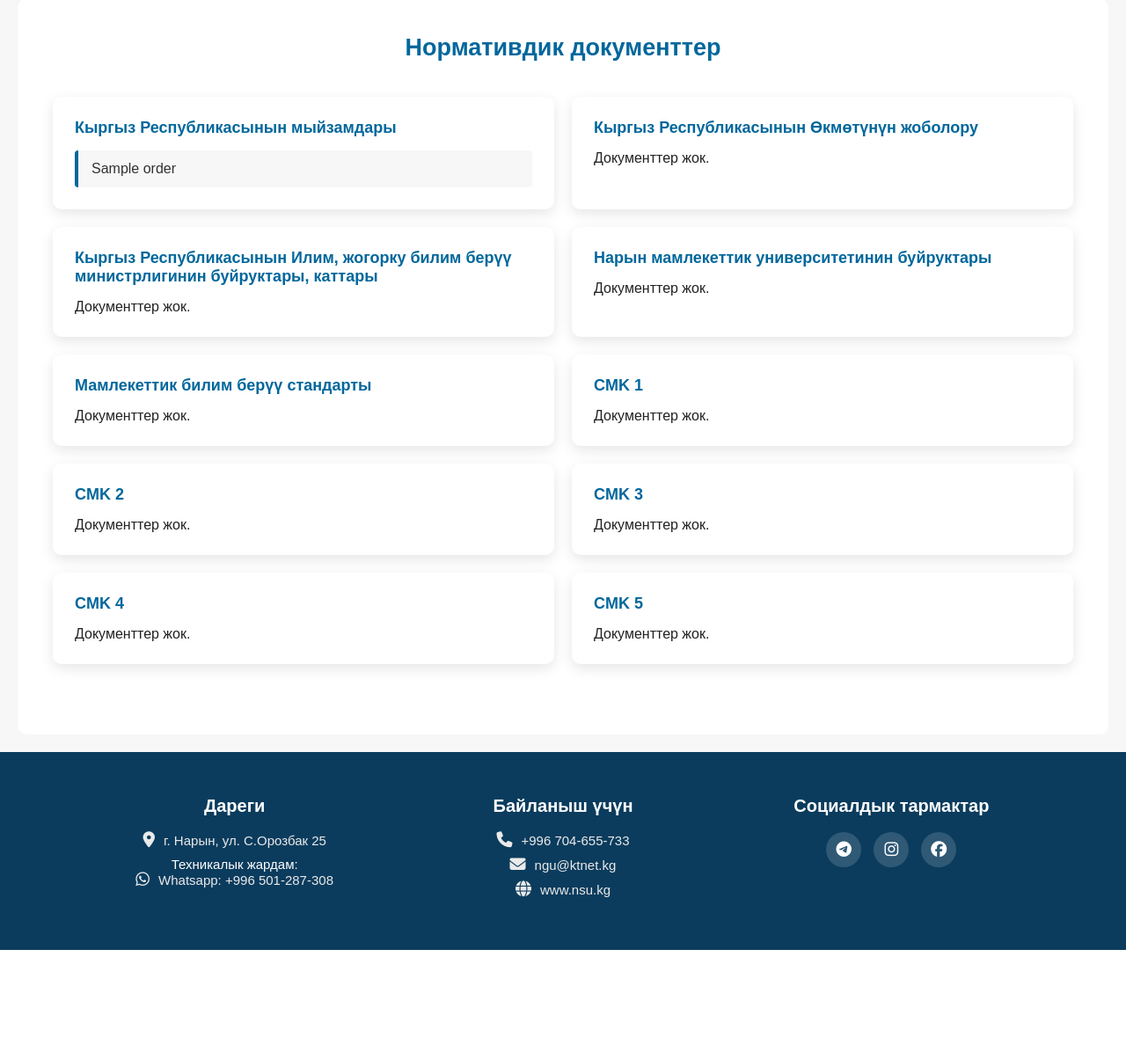
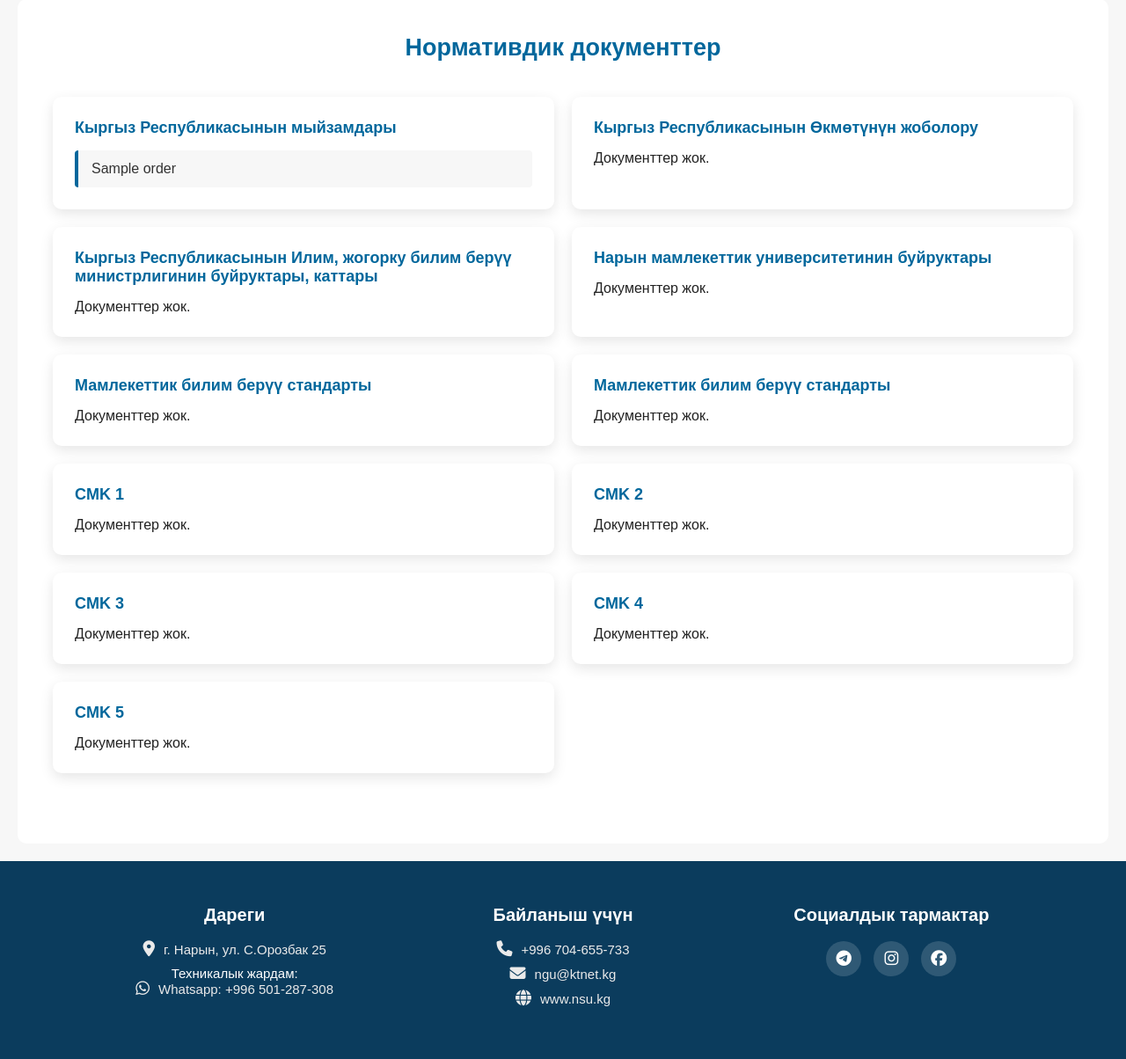
Before and after one commit to Kamchybek2004/acr, a Django app: page /document/ in a window 1280 px wide. Shown: the part 649-1853 px from the top of the page at 88% size. Before the commit the page ends 1729 px from the top, so only its background shows below. Run offline with Django 5.2, Linux system fonts and the light colour scheme; tables that the repository leaves empty hold one stand-in row (values such as "Sample post").

Commit message:
Добавление раздела учебный план

```diff
--- a/core/templates/core/document.html
+++ b/core/templates/core/document.html
@@ -63,6 +63,18 @@
                 {% empty %}
                     <p>Документтер жок.</p>
                 {% endfor %}
+            </div>
+
+             <!-- ГОС -->
+            <div class="order">
+                <h2>Мамлекеттик билим берүү стандарты</h2>
+                <div class="resolution-block">
+                    {% for order in categories.edu_plan %}
+                        <a href="{{ order.file.url }}" target="_blank">{{ order.title }}</a>
+                    {% empty %}
+                        <p>Документтер жок.</p>
+                    {% endfor %}
+                </div>
             </div>
 
             <!-- ГОС -->
```
